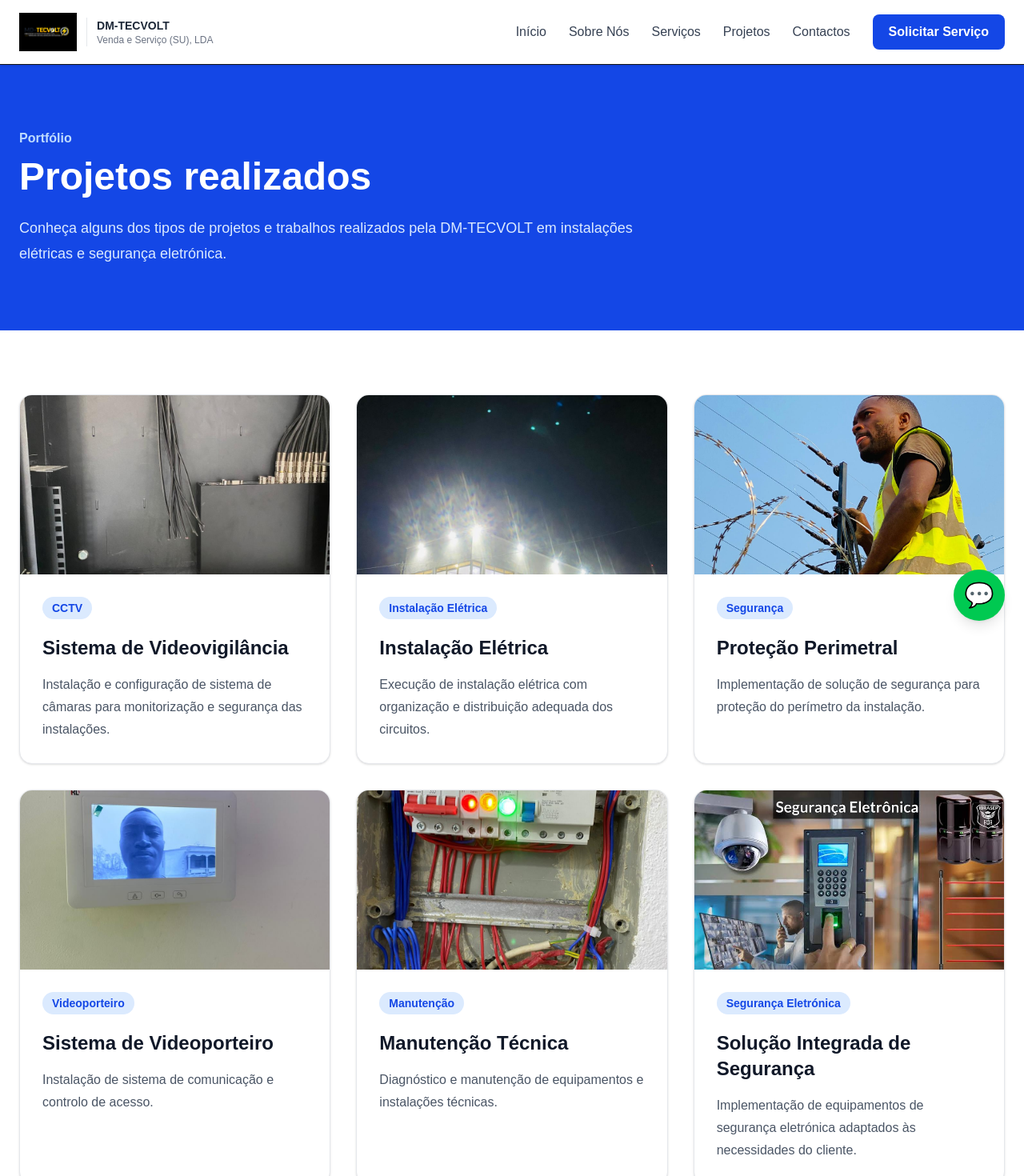
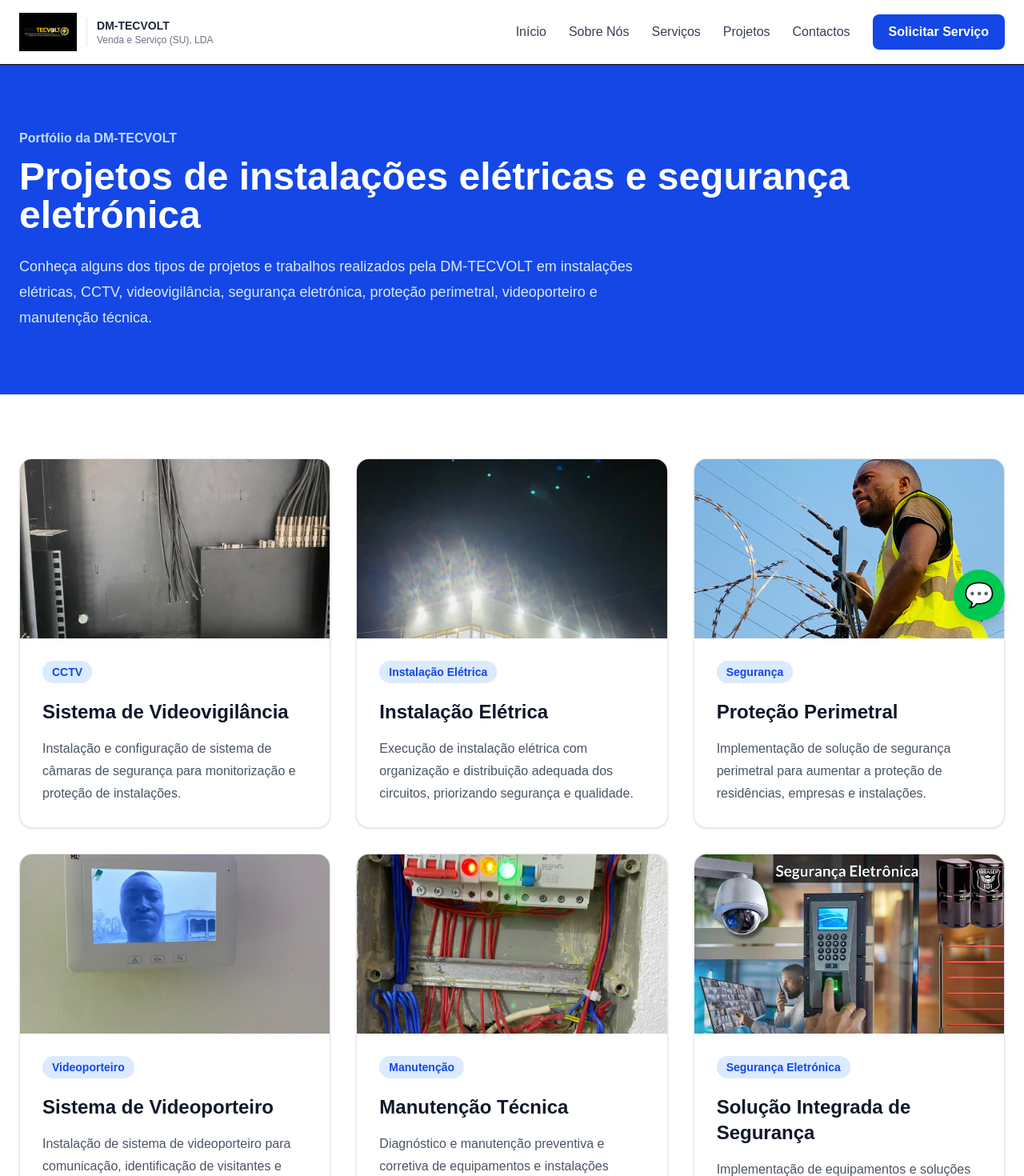
Before and after one commit to dm-tecvolt-angola/dm-tecvolt, a Next.js app: page /projetos in a window 1280 px wide. Shown: the top 1470 px of the page at 80% size. Built offline with nearby package versions, Linux system fonts and the light colour scheme.

Commit message:
Melhora SEO da pagina de projetos

```diff
--- a/app/projetos/page.tsx
+++ b/app/projetos/page.tsx
@@ -1,5 +1,34 @@
+import type { Metadata } from "next";
 import Image from "next/image";
 import Link from "next/link";
+
+export const metadata: Metadata = {
+  title: "Projetos de Instalações Elétricas e Segurança",
+  description:
+    "Conheça projetos da DM-TECVOLT em instalações elétricas, CCTV, videovigilância, cerca elétrica, videoporteiro, manutenção técnica e segurança eletrónica em Angola.",
+
+  keywords: [
+    "projetos elétricos Angola",
+    "projetos de segurança eletrónica Angola",
+    "CCTV Angola",
+    "videovigilância Angola",
+    "cerca elétrica Angola",
+    "videoporteiro Angola",
+    "instalação elétrica Cabinda",
+    "segurança eletrónica Cabinda",
+    "manutenção técnica Angola",
+    "DM-TECVOLT",
+  ],
+
+  openGraph: {
+    title: "Projetos | DM-TECVOLT",
+    description:
+      "Conheça projetos e soluções da DM-TECVOLT em instalações elétricas e segurança eletrónica.",
+    url: "https://dm-tecvolt.vercel.app/projetos",
+    siteName: "DM-TECVOLT",
+    type: "website",
+  },
+};
 
 const projetos = [
   {
@@ -7,42 +36,42 @@ const projetos = [
     titulo: "Sistema de Videovigilância",
     imagem: "/images/projetos/cctv.jpeg",
     descricao:
-      "Instalação e configuração de sistema de câmaras para monitorização e segurança das instalações.",
+      "Instalação e configuração de sistema de câmaras de segurança para monitorização e proteção de instalações.",
   },
   {
     categoria: "Instalação Elétrica",
     titulo: "Instalação Elétrica",
     imagem: "/images/projetos/eletrica.jpeg",
     descricao:
-      "Execução de instalação elétrica com organização e distribuição adequada dos circuitos.",
+      "Execução de instalação elétrica com organização e distribuição adequada dos circuitos, priorizando segurança e qualidade.",
   },
   {
     categoria: "Segurança",
     titulo: "Proteção Perimetral",
     imagem: "/images/projetos/cerca.jpeg",
     descricao:
-      "Implementação de solução de segurança para proteção do perímetro da instalação.",
+      "Implementação de solução de segurança perimetral para aumentar a proteção de residências, empresas e instalações.",
   },
   {
     categoria: "Videoporteiro",
     titulo: "Sistema de Videoporteiro",
     imagem: "/images/projetos/videoport.jpeg",
     descricao:
-      "Instalação de sistema de comunicação e controlo de acesso.",
+      "Instalação de sistema de videoporteiro para comunicação, identificação de visitantes e controlo de acesso.",
   },
   {
     categoria: "Manutenção",
     titulo: "Manutenção Técnica",
     imagem: "/images/projetos/manutencao.jpeg",
     descricao:
-      "Diagnóstico e manutenção de equipamentos e instalações técnicas.",
+      "Diagnóstico e manutenção preventiva e corretiva de equipamentos e instalações técnicas.",
   },
   {
     categoria: "Segurança Eletrónica",
     titulo: "Solução Integrada de Segurança",
     imagem: "/images/projetos/seguranca.jpg",
     descricao:
-      "Implementação de equipamentos de segurança eletrónica adaptados às necessidades do cliente.",
+      "Implementação de equipamentos e soluções de segurança eletrónica adaptados às necessidades de cada cliente.",
   },
 ];
 
@@ -53,16 +82,18 @@ export default function ProjetosPage() {
       <section className="bg-blue-700 py-20 text-white">
         <div className="mx-auto max-w-7xl px-6">
           <p className="font-semibold text-blue-200">
-            Portfólio
+            Portfólio da DM-TECVOLT
           </p>
 
           <h1 className="mt-3 text-4xl font-bold md:text-5xl">
-            Projetos realizados
+            Projetos de instalações elétricas e segurança eletrónica
           </h1>
 
           <p className="mt-6 max-w-3xl text-lg leading-8 text-blue-100">
             Conheça alguns dos tipos de projetos e trabalhos realizados pela
-            DM-TECVOLT em instalações elétricas e segurança eletrónica.
+            DM-TECVOLT em instalações elétricas, CCTV, videovigilância,
+            segurança eletrónica, proteção perimetral, videoporteiro e
+            manutenção técnica.
           </p>
         </div>
       </section>
@@ -80,8 +111,9 @@ export default function ProjetosPage() {
                 <div className="relative h-56 overflow-hidden">
                   <Image
                     src={projeto.imagem}
-                    alt={projeto.titulo}
+                    alt={`${projeto.titulo} - DM-TECVOLT`}
                     fill
+                    sizes="(max-width: 768px) 100vw, (max-width: 1024px) 50vw, 33vw"
                     className="object-cover transition duration-500 group-hover:scale-105"
                   />
                 </div>
@@ -114,7 +146,8 @@ export default function ProjetosPage() {
           </h2>
 
           <p className="mx-auto mt-4 max-w-2xl text-gray-300">
-            Fale com a DM-TECVOLT e apresente-nos o seu projeto.
+            Fale com a DM-TECVOLT e apresente-nos o seu projeto. Podemos
+            analisar a sua necessidade e indicar uma solução adequada.
           </p>
 
           <Link
```
